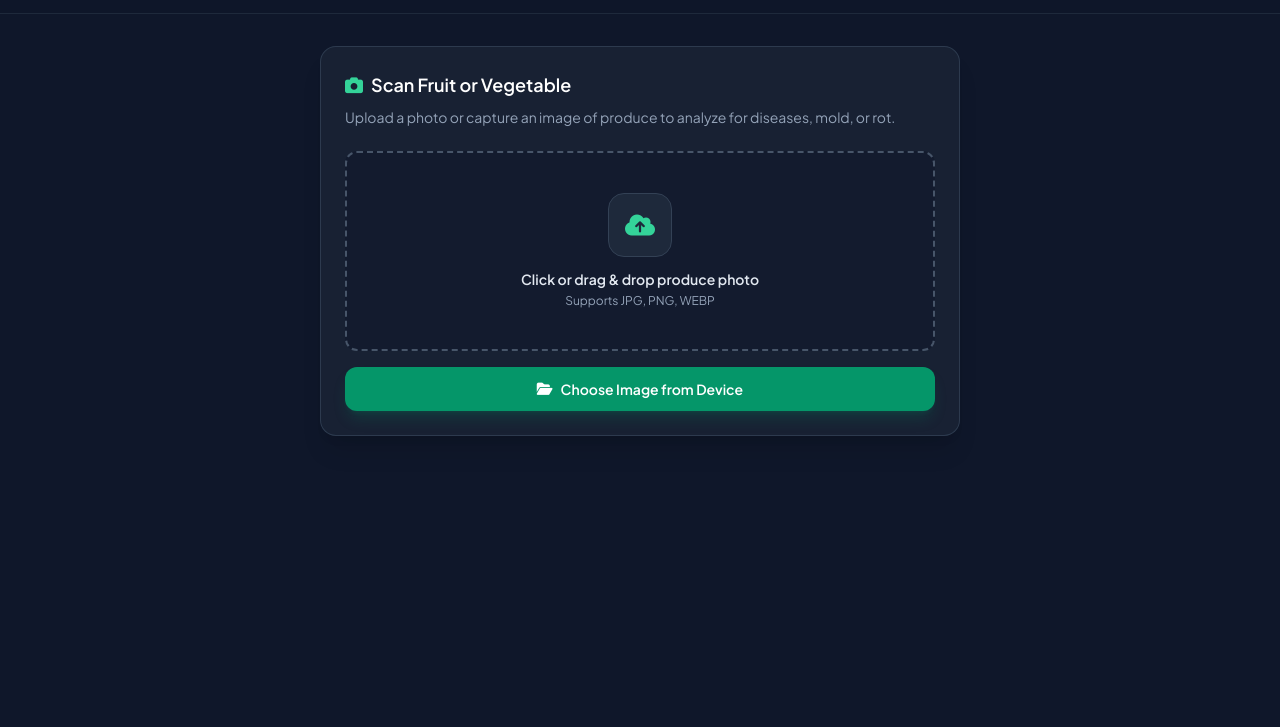
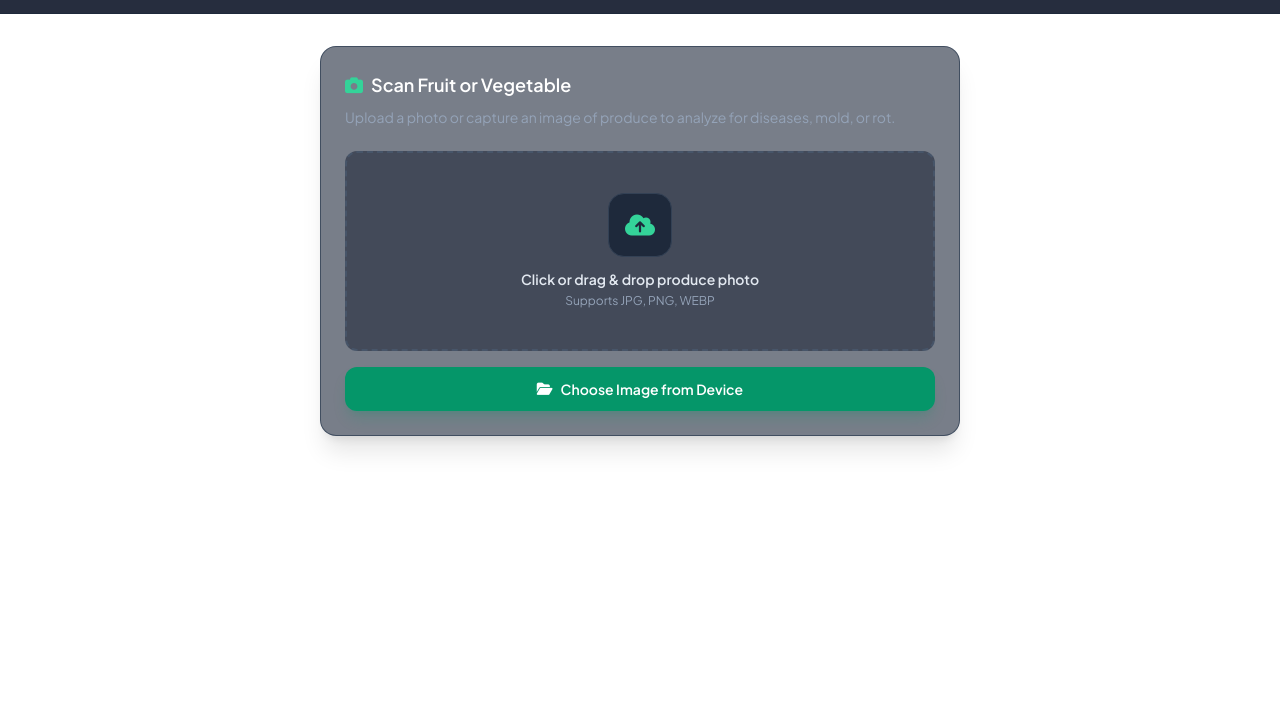
Before and after one commit to Iroy2008/Fshield, a plain HTML site: page index.html in a window 1280 px wide. Shown: the part 73-800 px from the top of the page. Drawn offline with nearby package versions, Linux system fonts and the light colour scheme.

Commit message:
Update index.html

```diff
--- a/index.html
+++ b/index.html
@@ -20,7 +20,7 @@
     @keyframes spin { 0% { transform: rotate(0deg); } 100% { transform: rotate(360deg); } }
   </style>
 </head>
-<body class="bg-slate-900 text-slate-100 min-h-screen pb-12">
+<body class="bg-white text-slate-900 min-h-screen pb-12">
 
   <!-- Header -->
   <header class="border-b border-slate-800 bg-slate-900/90 backdrop-blur sticky top-0 z-50">
```
